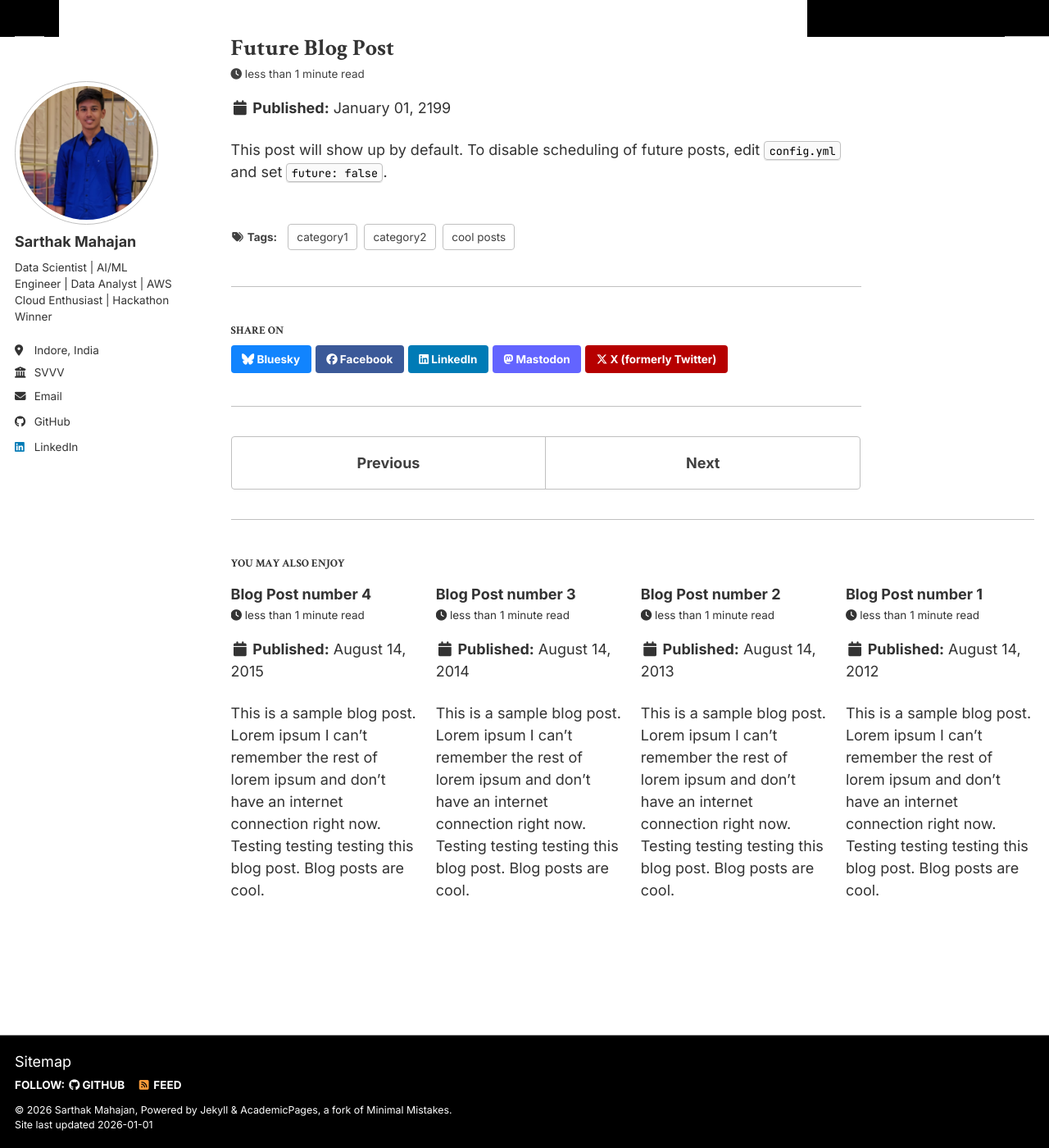
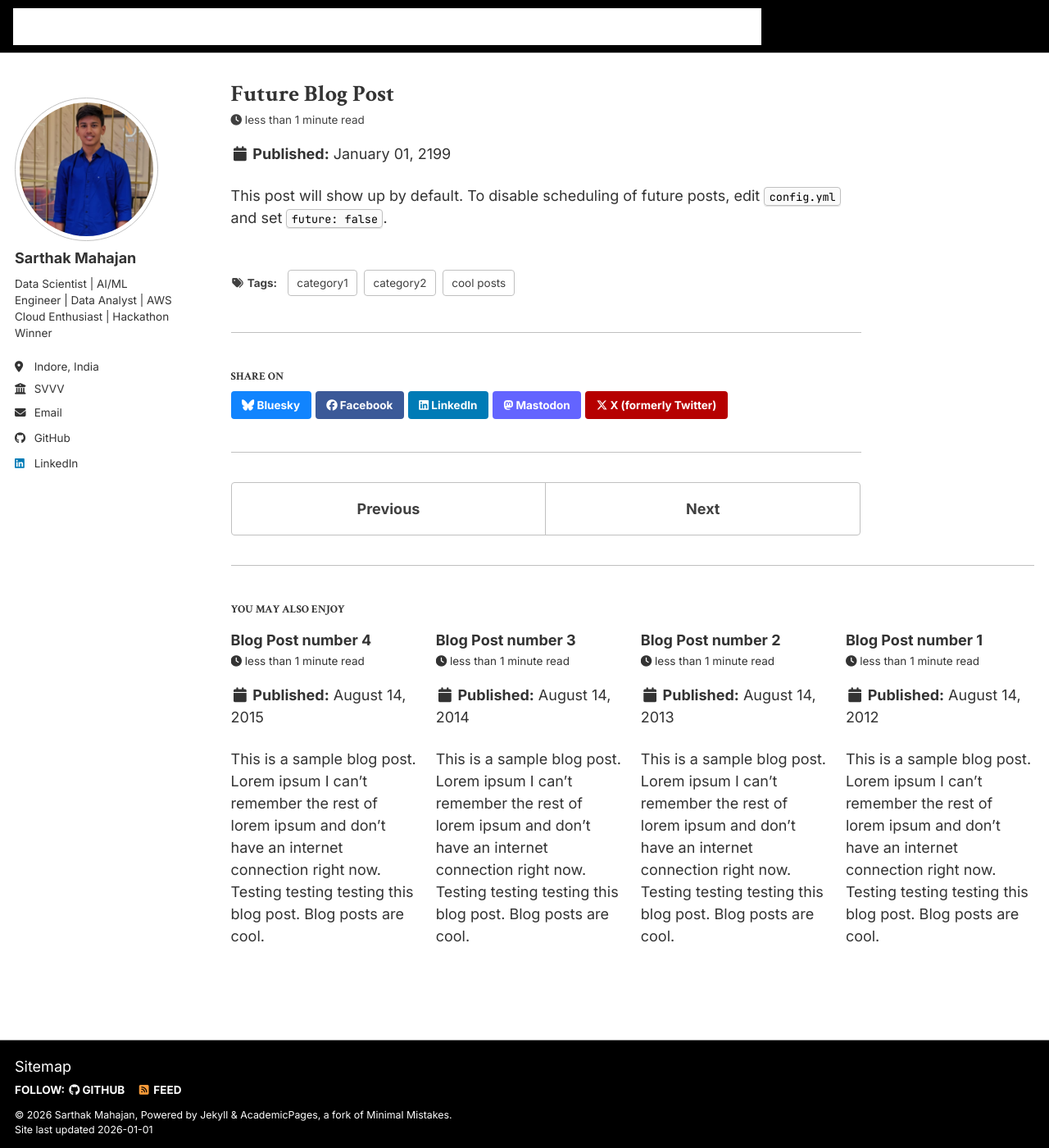
Before and after one commit to Sarthakm811/Sarthakm811.github.io, a Jekyll site: the page built from _posts/2199-01-01-future-post.md, in a window 1280 px wide and 1400 px high. Shown: the whole window at 82% size. Built offline with Jekyll 4.4.1, drawn with Linux system fonts in a browser that asks for light colours; a script bundle is joined from its source files by our own code; library files that are not in the unit come from our copies.

Commit message:
Fix broken CSS - properly structure all rules and close media queries

```diff
--- a/assets/css/portfolio-enhancements.css
+++ b/assets/css/portfolio-enhancements.css
@@ -11,25 +11,7 @@
     display: none !important;
 }
 
-/* Remove visible empty boxes in header - ALWAYS */
-.page__hero .wrapper,
-.page__hero .wrapper>div,
-.page__hero-caption,
-.page__lead,
-.page__hero .page__lead,
-.page__hero-actions,
-.page__hero .btn {
-    border: none !important;
-    box-shadow: none !important;
-    display: none !important;
-}
-
-/* Hide action buttons area completely if empty */
-.page__hero-actions:empty {
-    display: none !important;
-}
-
-/* Fix masthead/title bar styling - pure black with white text */
+/* Fix masthead/title bar - pure black with white text */
 .masthead,
 body .masthead,
 html body .masthead {
@@ -50,14 +32,6 @@
     width: 100% !important;
     max-width: none !important;
     margin: 0 auto !important;
-    box-sizing: border-box !important;
-}
-
-.masthead .wrapper {
-    width: 100% !important;
-    max-width: none !important;
-    padding: 0 !important;
-    margin: 0 !important;
     box-sizing: border-box !important;
 }
 
@@ -126,7 +100,6 @@
     from {
         width: 0 !important;
     }
-
     to {
         /* width is set by inline styles */
     }
@@ -143,7 +116,7 @@
     transform: translateY(-8px);
 }
 
-/* Difficulty Badges - Base */
+/* Difficulty Badges */
 .difficulty-badge {
     display: inline-block !important;
     padding: 6px 12px !important;
@@ -196,7 +169,7 @@
     transform: translateX(5px);
 }
 
-/* Research cards (replaces inline styles) */
+/* Research cards */
 .research-card {
     padding: 20px !important;
     margin: 20px 0 !important;
@@ -237,6 +210,15 @@
 
 /* ======== DARK MODE ======== */
 @media (prefers-color-scheme: dark) {
+    body {
+        background: #000 !important;
+    }
+
+    .page,
+    .page__inner-wrap {
+        background: #000 !important;
+    }
+
     .skill-bar-container {
         background: rgba(255, 255, 255, 0.05) !important;
         border: 1px solid rgba(255, 255, 255, 0.1) !important;
@@ -251,8 +233,23 @@
         background: linear-gradient(90deg, #667eea 0%, #764ba2 100%) !important;
     }
 
+    .archive__item {
+        background: rgba(255, 255, 255, 0.03) !important;
+        color: #fff !important;
+    }
+
+    .archive__item h2,
+    .archive__item h3,
+    .archive__item p {
+        color: #fff !important;
+    }
+
     .archive__item:hover {
         box-shadow: 0 20px 40px rgba(0, 0, 0, 0.3) !important;
+    }
+
+    .impact-card {
+        color: #fff !important;
     }
 
     .impact-card:hover {
@@ -279,83 +276,15 @@
     .contact-card a {
         color: #7ab0ff !important;
     }
-
-    /* Dark mode masthead: pure black bar with white text */
-    .masthead,
-    .masthead__inner-wrap,
-    .masthead__menu,
-    .greedy-nav {
-        background: #000 !important;
-        border-bottom: none !important;
-        width: 100% !important;
-        max-width: none !important;
-        margin: 0 !important;
-        padding: 0 18px !important;
-        box-sizing: border-box !important;
-    }
-
-    .site-title,
-    .greedy-nav a,
-    .greedy-nav .visible-links a {
-        color: #fff !important;
-    }
-
-    .greedy-nav .visible-links a:hover,
-    .greedy-nav .visible-links .selected>a {
-        color: #ff5c5c !important;
-    }
 }
 
 /* ======== LIGHT MODE ======== */
 @media (prefers-color-scheme: light) {
-
-    body,
-    .page {
+    body {
+        background: #fff !important;
         color: #333 !important;
     }
 
-    /* Light mode masthead: pure black bar with white text */
-    .masthead,
-    .masthead__inner-wrap,
-    .masthead__menu,
-    .greedy-nav,
-    body .masthead,
-    body .masthead__inner-wrap,
-    body .masthead__menu,
-    body .greedy-nav,
-    html body .masthead,
-    html body .masthead__inner-wrap {
-        background: #000 !important;
-        border-bottom: none !important;
-        width: 100% !important;
-        max-width: none !important;
-        margin: 0 !important;
-        padding: 0 18px !important;
-        box-sizing: border-box !important;
-    }
-
-    .site-title,
-    .greedy-nav a,
-    .greedy-nav .visible-links a,
-    body .site-title,
-    body .greedy-nav a,
-    html body .site-title {
-        color: #fff !important;
-    }
-
-    .greedy-nav .visible-links a:hover,
-    .greedy-nav .visible-links .selected>a {
-        color: #ff5c5c !important;
-    }
-
-    /* Hide hero/header section in light mode */
-    .page__hero,
-    .page__lead,
-    .page__hero--overlay {
-        display: none !important;
-    }
-
-    /* Force page background to transparent in light mode */
     .page,
     body .page,
     html body .page,
@@ -364,6 +293,7 @@
     html body .page__inner-wrap {
         background: transparent !important;
         background-color: transparent !important;
+        color: #333 !important;
     }
 
     .skill-bar-container {
@@ -381,14 +311,9 @@
         box-shadow: 0 0 10px rgba(102, 126, 234, 0.6) !important;
     }
 
-    /* Ensure text labels are visible in light mode */
-    .skill-bar-container::before,
-    .skill-bar-container::after {
-        color: #333 !important;
-    }
-
     .archive__item {
         background: #fff !important;
+        color: #333 !important;
     }
 
     .archive__item h2,
@@ -401,7 +326,6 @@
         box-shadow: 0 20px 40px rgba(0, 0, 0, 0.12) !important;
     }
 
-    /* Difficulty badges - ensure contrast in light mode */
     .difficulty-badge {
         text-shadow: 0 1px 2px rgba(0, 0, 0, 0.3) !important;
         border: 1px solid rgba(0, 0, 0, 0.1) !important;
@@ -420,7 +344,13 @@
     }
 
     .impact-card {
-        background: #fff !important;
+        background: transparent !important;
+        color: #333 !important;
+    }
+
+    .impact-card h2,
+    .impact-card h3,
+    .impact-card p {
         color: #333 !important;
     }
 
@@ -428,12 +358,7 @@
         box-shadow: 0 10px 30px rgba(0, 0, 0, 0.1) !important;
     }
 
-    .impact-card h2,
-    .impact-card p {
-        color: #333 !important;
-    }
-
-    /* Ensure text in inline gradient cards is dark and readable */
+    /* Ensure gradient cards have dark text */
     div[style*="linear-gradient"] h2,
     div[style*="linear-gradient"] h3,
     div[style*="linear-gradient"] p,
@@ -442,7 +367,7 @@
     }
 
     .achievement-card {
-        background: #fff !important;
+        background: transparent !important;
         color: #333 !important;
     }
 
@@ -471,35 +396,4 @@
     .contact-card a {
         color: #0f52ba !important;
     }
-
-    color: #fff !important;
-    border: 1px solid #007bff !important;
 }
-
-.btn--primary:hover {
-    background: #0056b3 !important;
-    border-color: #0056b3 !important;
-}
-
-/* Fix extra space and gray area */
-.page__hero {
-    display: none !important;
-}
-
-.page__lead {
-    display: none !important;
-}
-
-#main {
-    margin-top: 0 !important;
-    padding-top: 0 !important;
-}
-
-.masthead {
-    margin: 0 !important;
-    padding: 0 !important;
-}
-
-.masthead__inner-wrap {
-    padding: 10px !important;
-}
```
